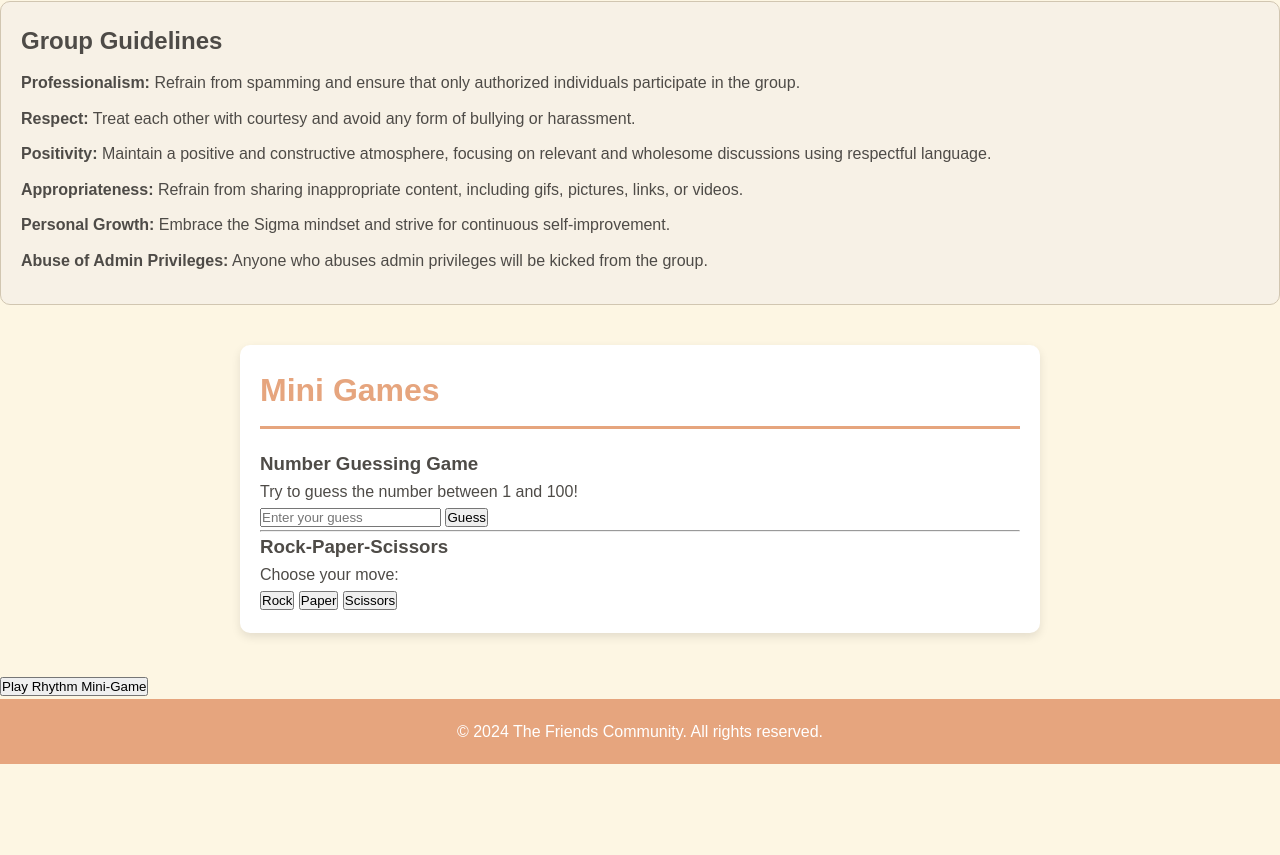
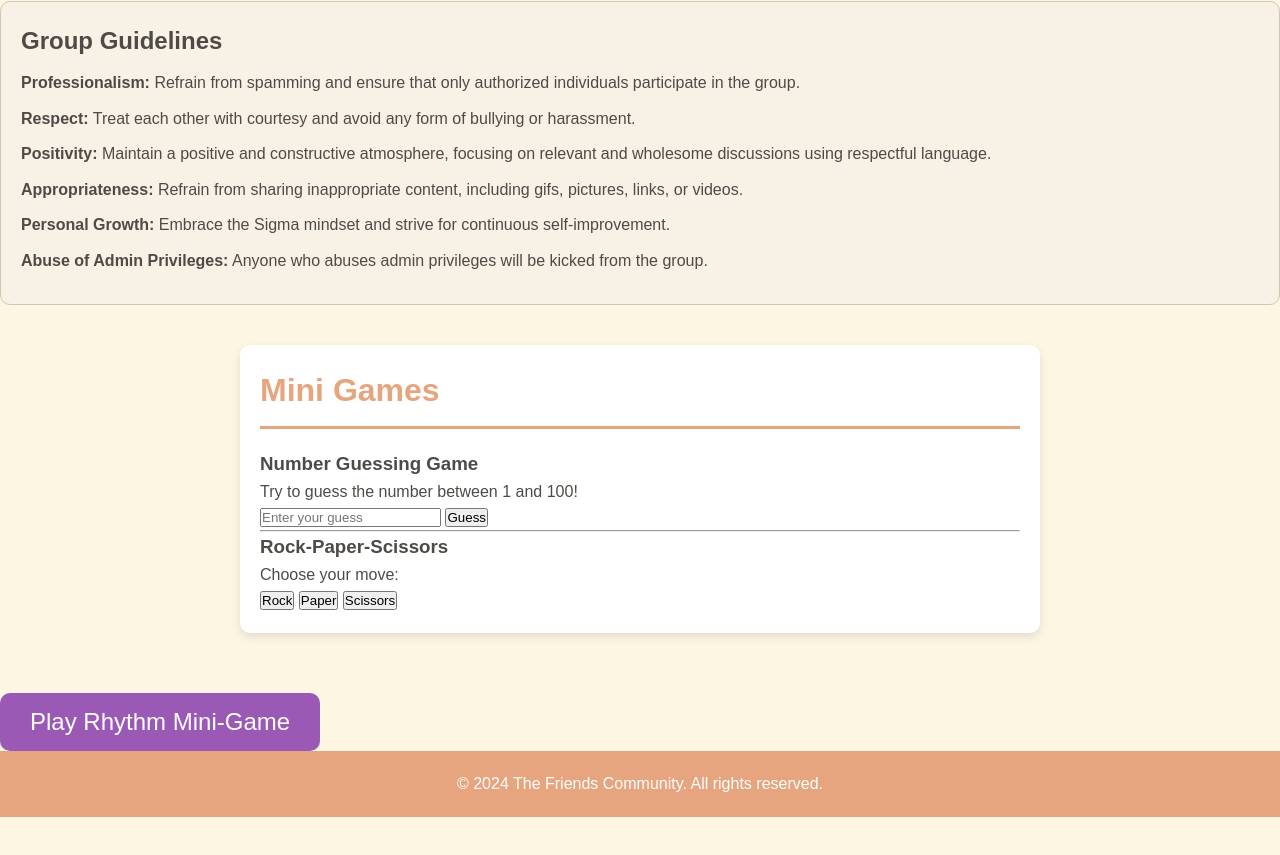
Before and after one commit to ji1290/thefriends, a plain HTML site: page index.html in a window 1280 px wide. Shown: the part 1026-1881 px from the top of the page. Drawn offline with Linux system fonts and the light colour scheme.

Commit message:
Update index.html

```diff
--- a/index.html
+++ b/index.html
@@ -119,6 +119,31 @@
             bottom: 0;
             width: 100%;
         }
+        /* Styling for the Play Rhythm Mini-Game Button */
+.play-rhythm-button {
+    padding: 15px 30px;
+    background-color: #9B59B6; /* Purple color */
+    color: white;
+    border: none;
+    border-radius: 10px;
+    font-size: 1.5rem;
+    text-decoration: none; /* Remove underline */
+    display: inline-block;
+    margin-top: 20px;
+    cursor: pointer;
+    transition: background-color 0.3s ease, transform 0.2s ease;
+    margin-left: auto;
+    margin-right: auto;
+}
+
+.play-rhythm-button:hover {
+    background-color: #8E44AD; /* Darker purple on hover */
+    transform: scale(1.1); /* Slight zoom effect */
+}
+
+.play-rhythm-button:active {
+    background-color: #7D3C98; /* Even darker purple when pressed */
+}
     </style>
 
     <script>
@@ -257,9 +282,9 @@
     }
 </script>
 
-    <!-- Button to Redirect to the Rhythm Game -->
-    <button onclick="window.location.href='rhythm-game.html'">Play Rhythm Mini-Game</button>
-</div>
+    <!-- Updated Button to Redirect to the Rhythm Game -->
+<button class="play-rhythm-button" onclick="window.location.href='rhythm-game.html'">Play Rhythm Mini-Game</button>
+
 
 <!-- Pending Content Section -->
     <div id="pending-content" class="container">
```
